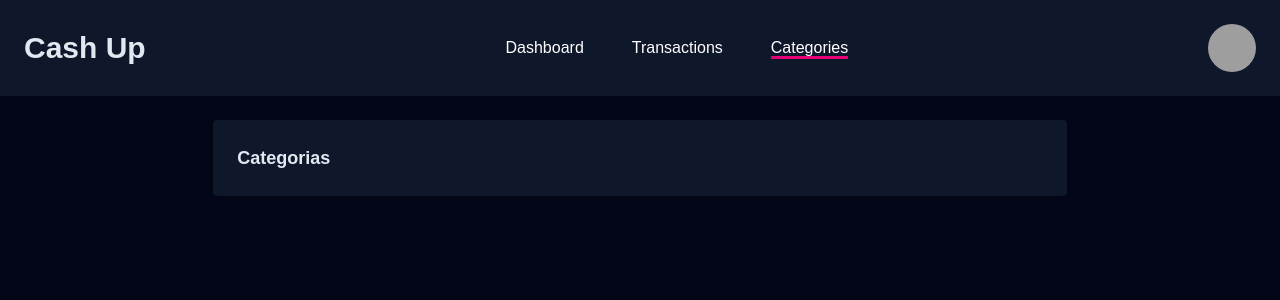
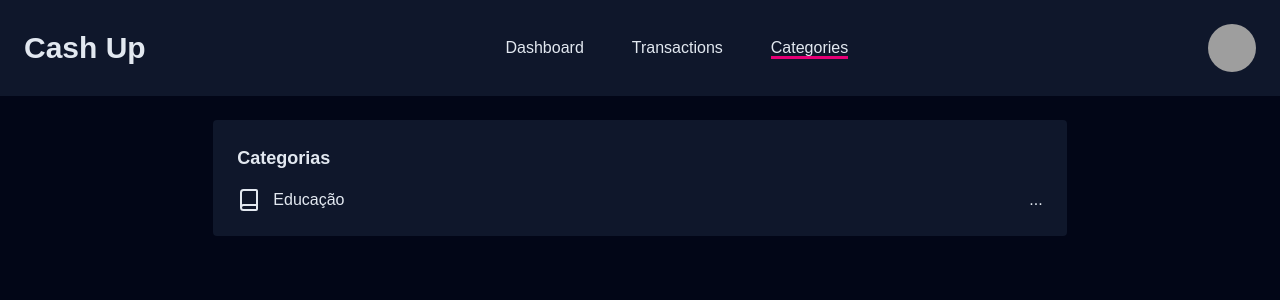
Before and after one commit to correialeo/cashup.front, a Next.js app: page /categories in a window 1280 px wide. Shown: the top 300 px of the page. Built offline with nearby package versions, Linux system fonts and the light colour scheme; grey boxes are pictures that could not be loaded.

Commit message:
feat: componente category item inicializado

```diff
--- a/src/app/categories/page.tsx
+++ b/src/app/categories/page.tsx
@@ -1,3 +1,4 @@
+import CategoryItem from "@/components/Category/category-item";
 import NavBar from "@/components/Header/nav-bar";
 
 export default function CategoriesPage(){
@@ -8,6 +9,8 @@ export default function CategoriesPage(){
             <main className="flex justify-center">
                 <div className="bg-slate-900 min-w-2/3 m-6 p-6 rounded">
                     <h2 className="text-lg font-semibold">Categorias</h2>
+
+                    <CategoryItem/>
                 </div>
             </main>
         </>
--- /dev/null
+++ b/src/components/Category/category-item.tsx
@@ -0,0 +1,15 @@
+import { Book } from "lucide-react";
+
+export default function CategoryItem(){
+    return(
+        <div className="flex justify-between mt-4 gap-2">
+            <div className="flex gap-3">
+                <Book/>
+                <span>Educação</span>
+            </div>
+            <div>
+                <span>...</span>
+            </div>
+        </div>
+    )
+}
--- a/src/components/Header/nav-bar.tsx
+++ b/src/components/Header/nav-bar.tsx
@@ -20,7 +20,7 @@ export default function NavBar(props: NavBarProps){
             <ul className="flex gap-12">
                 {links.map(link => (
                     <li key={link.href}>
-                        <Link href={link.href} className={`text-white hover:text-pink-600 ${active === link.label && activeClass}`}>
+                        <Link href={link.href} className={` hover:text-pink-600 ${active === link.label && activeClass}`}>
                             {link.label}
                         </Link>
                     </li>
```
Also changed, not shown: package.json (+6 -5 lines), 2 other files (tests, documents, lock files or other folders).
